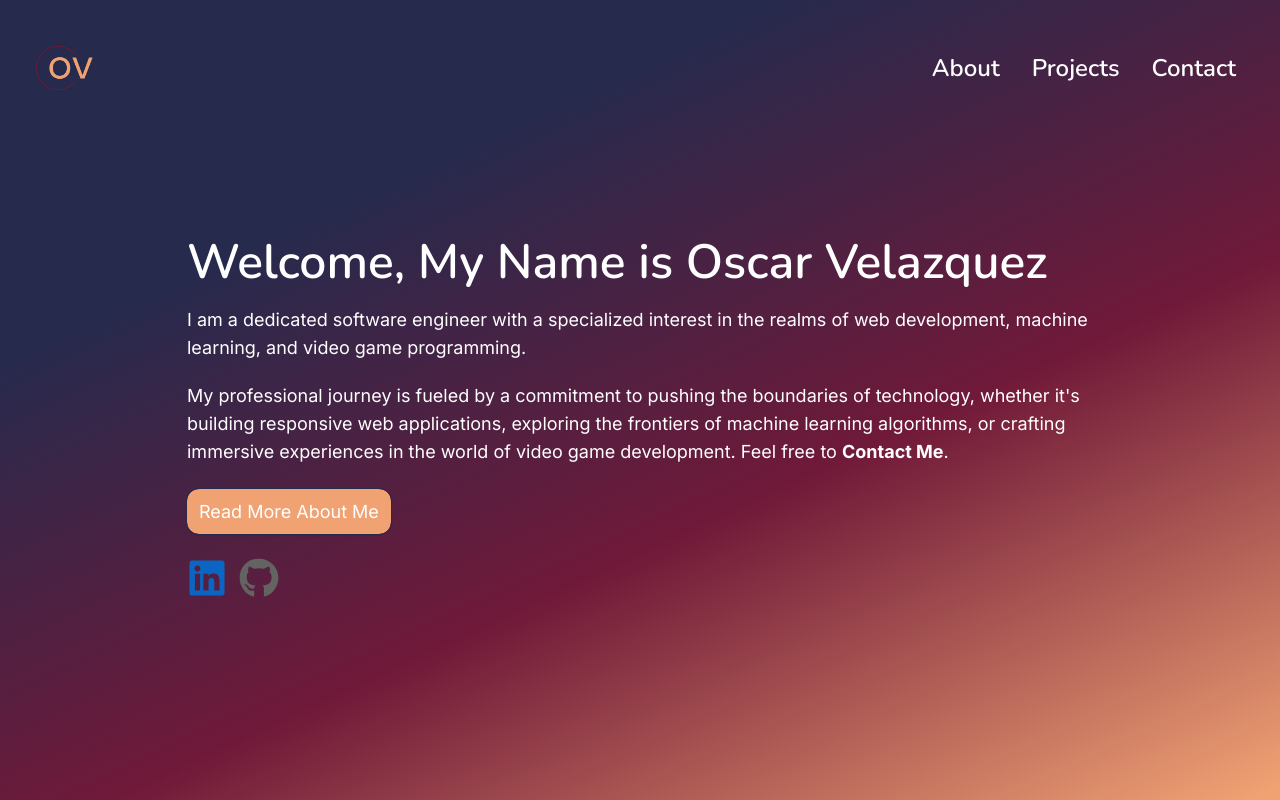
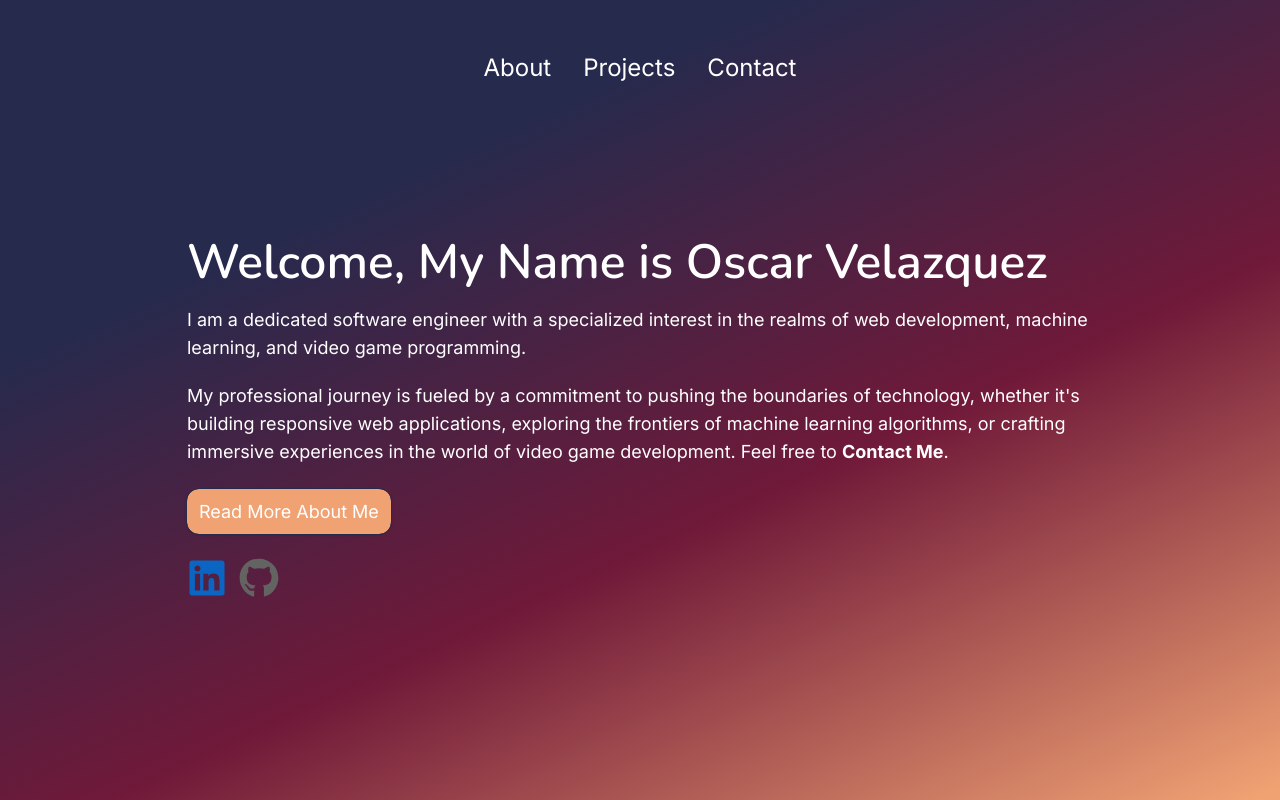
Before and after one commit to oscarvel821/web-portfolio, a Next.js app: page / in a window 1280 px wide. Built offline with nearby package versions, Linux system fonts and the light colour scheme.

Commit message:
navbar is now in the center of the page

```diff
--- a/src/components/navbar/Navbar.tsx
+++ b/src/components/navbar/Navbar.tsx
@@ -2,29 +2,29 @@
 import { FC, useState } from 'react'
 import Links from "@/components/navbar/links/Links"
 import { RxHamburgerMenu } from "react-icons/rx";
-import Image from 'next/image'
-import Link from "next/link"
+
 
 const Navbar : FC = () => {
 
     const [collapse, setCollapse] = useState(false);
 
     const onCollapse = () => {
+        console.log("here")
         setCollapse(!collapse);
     }
 
     return (
         <nav className='my-5'>
-             <div className='flex flex-wrap items-center justify-between p-4'>
-                <div className=''>
+             <div className='flex flex-wrap items-center justify-end md:justify-center p-4'>
+                {/* <div className=''>
                     <Link onClick={() => setCollapse(false)} href="/">
                         <Image src="/ov-high-resolution-logo-transparent.png" width={70} height={70} alt='logo'/>
                     </Link>
-                </div>
-                <div onClick={onCollapse} className='md:hidden cursor-pointer hover:bg-slate-500 hover:rounded hover:bg-opacity-20 active:scale-90'>
+                </div> */}
+                <div onClick={onCollapse} className=' md:hidden cursor-pointer hover:bg-slate-500 hover:rounded hover:bg-opacity-20 active:scale-90'>
                     <RxHamburgerMenu size={40}/>
                 </div>
-                <div className={`${collapse ? "" : "hidden"} w-full my-2 outline outline-1 outline-slate-600 rounded shadow-xl md:block md:w-auto md:outline-none md:shadow-none font-Nunito`}>
+                <div className={`${collapse ? "" : "hidden"} w-full my-2 outline outline-1 outline-slate-600 rounded shadow-xl md:block md:w-auto md:outline-none md:shadow-none`}>
                     <ul className='flex flex-col items-center bg-gray-800 bg-opacity-30 p-2 md:flex-row md:space-x-8 md:bg-inherit'>
                         <Links handleCollapse={() => setCollapse(false)}/>
                     </ul>
```
